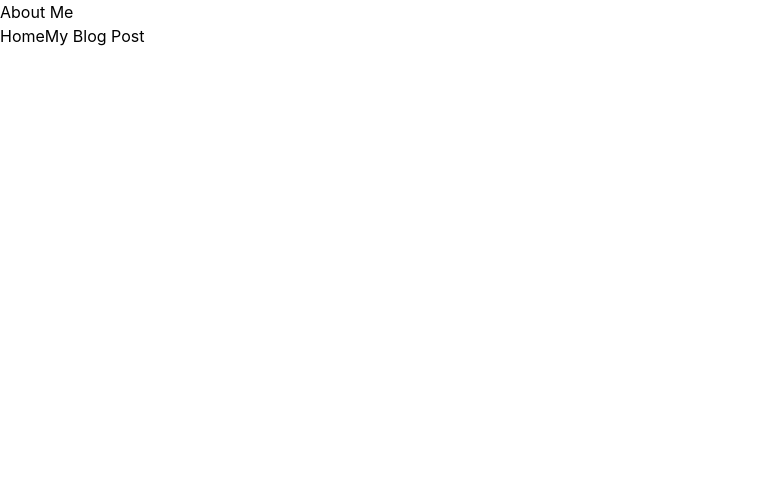
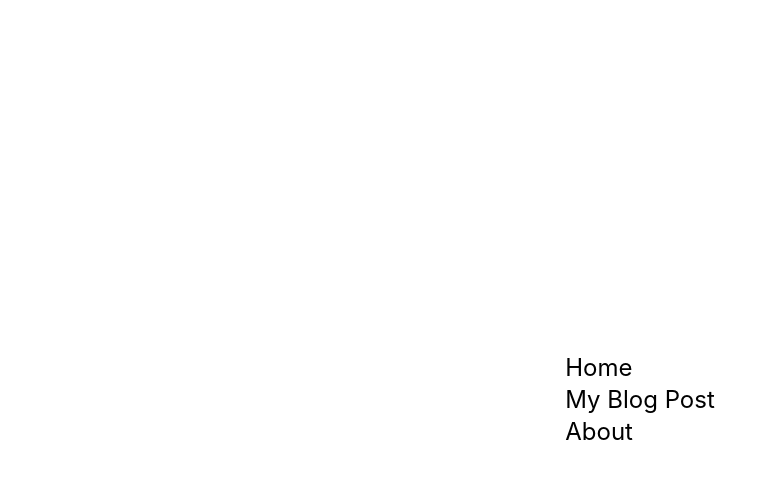
Before and after one commit to kokim2022/next-js-learning, a Next.js app: page /route in a window 1280 px wide. Shown: the top 478 px of the page, without its empty margins (0-776 px from the left). Built offline with nearby package versions, Linux system fonts and the light colour scheme.

Commit message:
refactor some code into the route component

```diff
--- a/pages/route.tsx
+++ b/pages/route.tsx
@@ -11,10 +11,18 @@ export default function About() {
           content="You really need to read this website because it's made with Next.js"
         />
       </Head>
-      <h1>About Me</h1>
-      <div>
-        <Link href="/">Home</Link>
-        <Link href="/post/123">My Blog Post</Link>
+      <div className="flex justify-center text-2xl items-center h-screen">
+        <div>
+          <div>
+            <Link href="/">Home</Link>
+          </div>
+          <div>
+            <Link href="/post/123">My Blog Post</Link>
+          </div>
+          <div>
+            <Link href="/about">About</Link>
+          </div>
+        </div>
       </div>
     </div>
   );
```
